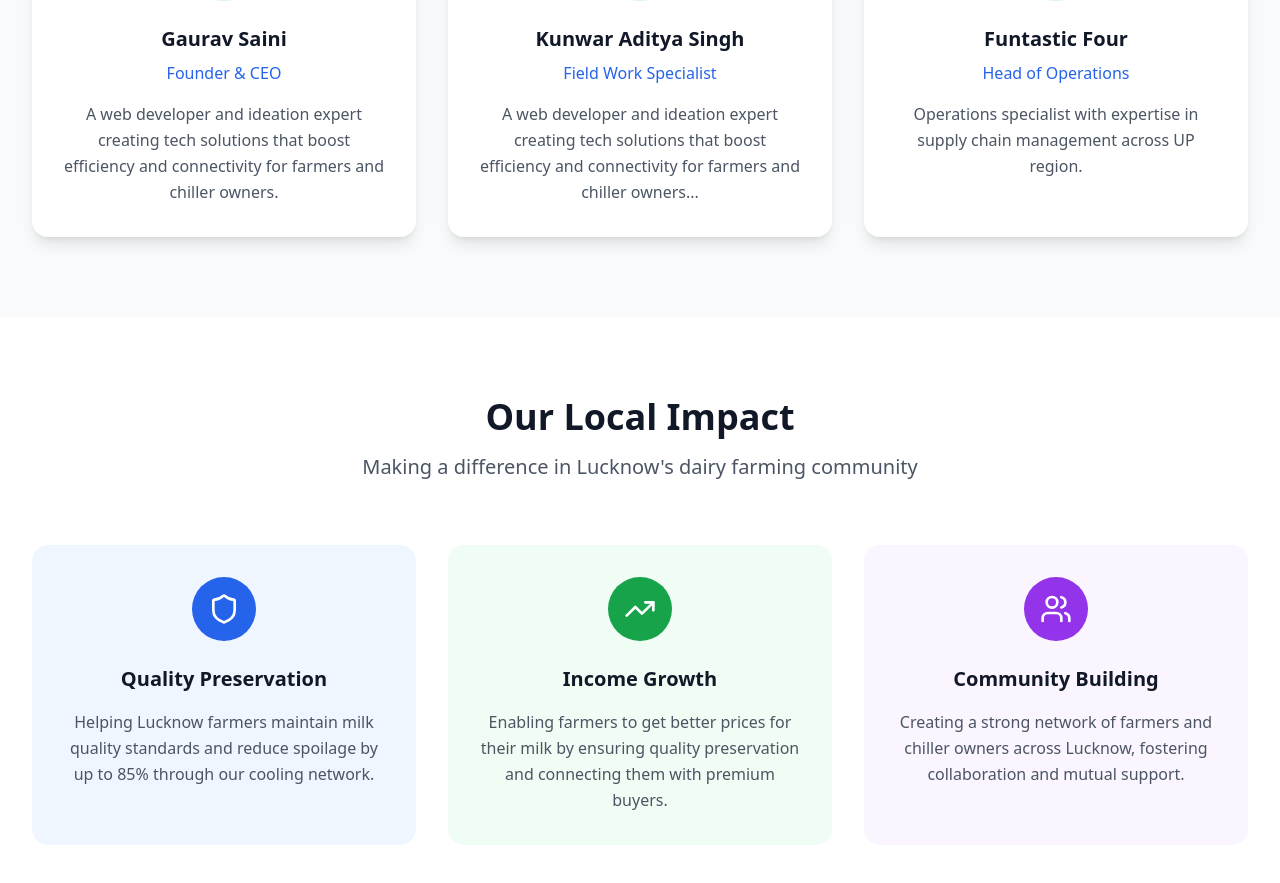
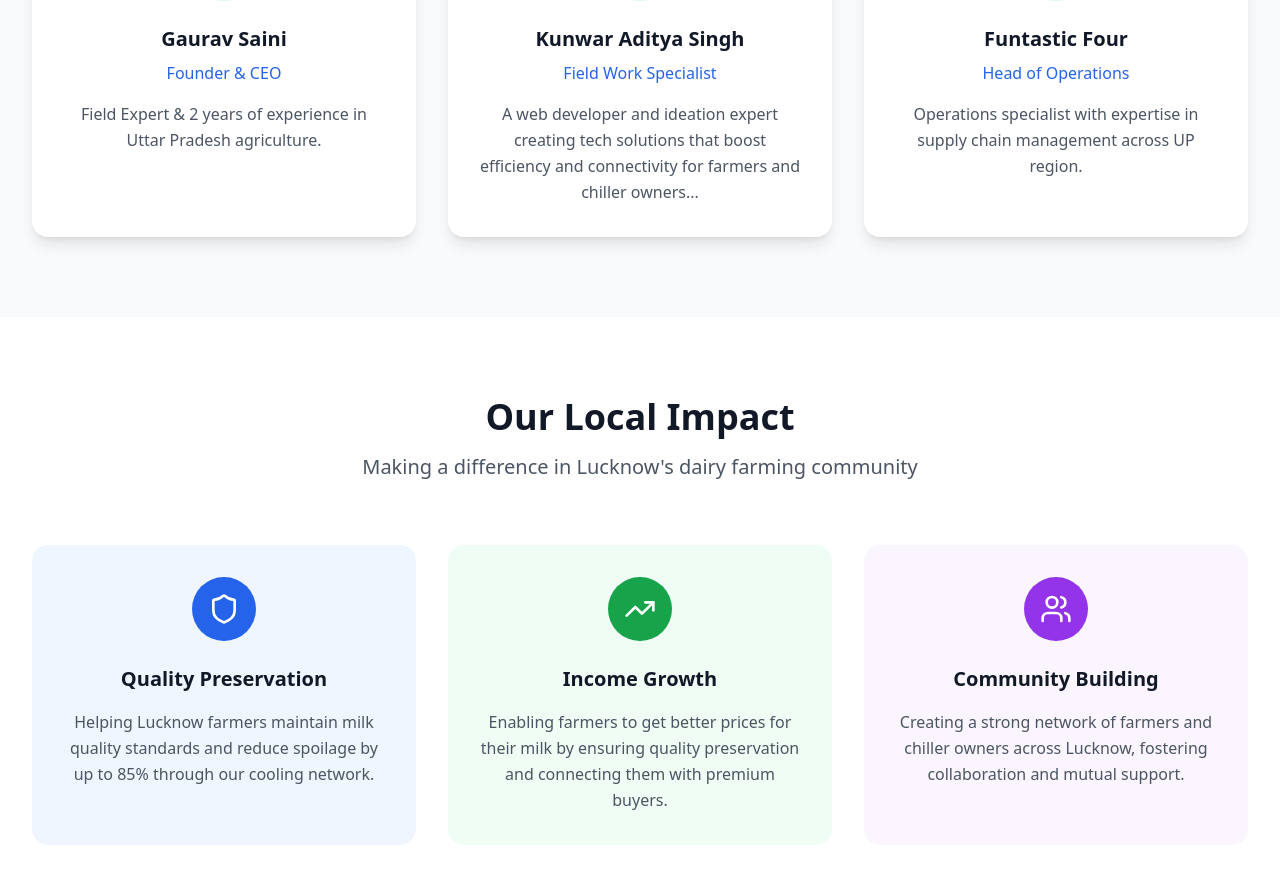
Before and after one commit to IGAURAVSAINI12/COOL-KISAN, a React (Vite) app: page /about in a window 1280 px wide. Shown: the part 2829-3712 px from the top of the page. Built offline with nearby package versions, Linux system fonts and the light colour scheme.

Commit message:
Updated LanguageContext.tsx

```diff
--- a/src/contexts/LanguageContext.tsx
+++ b/src/contexts/LanguageContext.tsx
@@ -67,7 +67,7 @@ const translations = {
     'about.team.title': 'Meet Our Team',
     'about.team.subtitle': 'Local leaders committed to transforming Lucknow\'s dairy sector',
     'about.team.gaurav.role': 'Founder & CEO',
-    'about.team.gaurav.desc': 'A web developer and ideation expert creating tech solutions that boost efficiency and connectivity for farmers and chiller owners.',
+    'about.team.gaurav.desc': 'Field Expert & 2 years of experience in Uttar Pradesh agriculture.',
     'about.team.rajesh.role': 'Field Work Specialist',
     'about.team.rajesh.desc': 'Field Expert & 2 years of experience in Uttar Pradesh agriculture.',
     'about.team.anita.role': 'Head of Operations',
```
